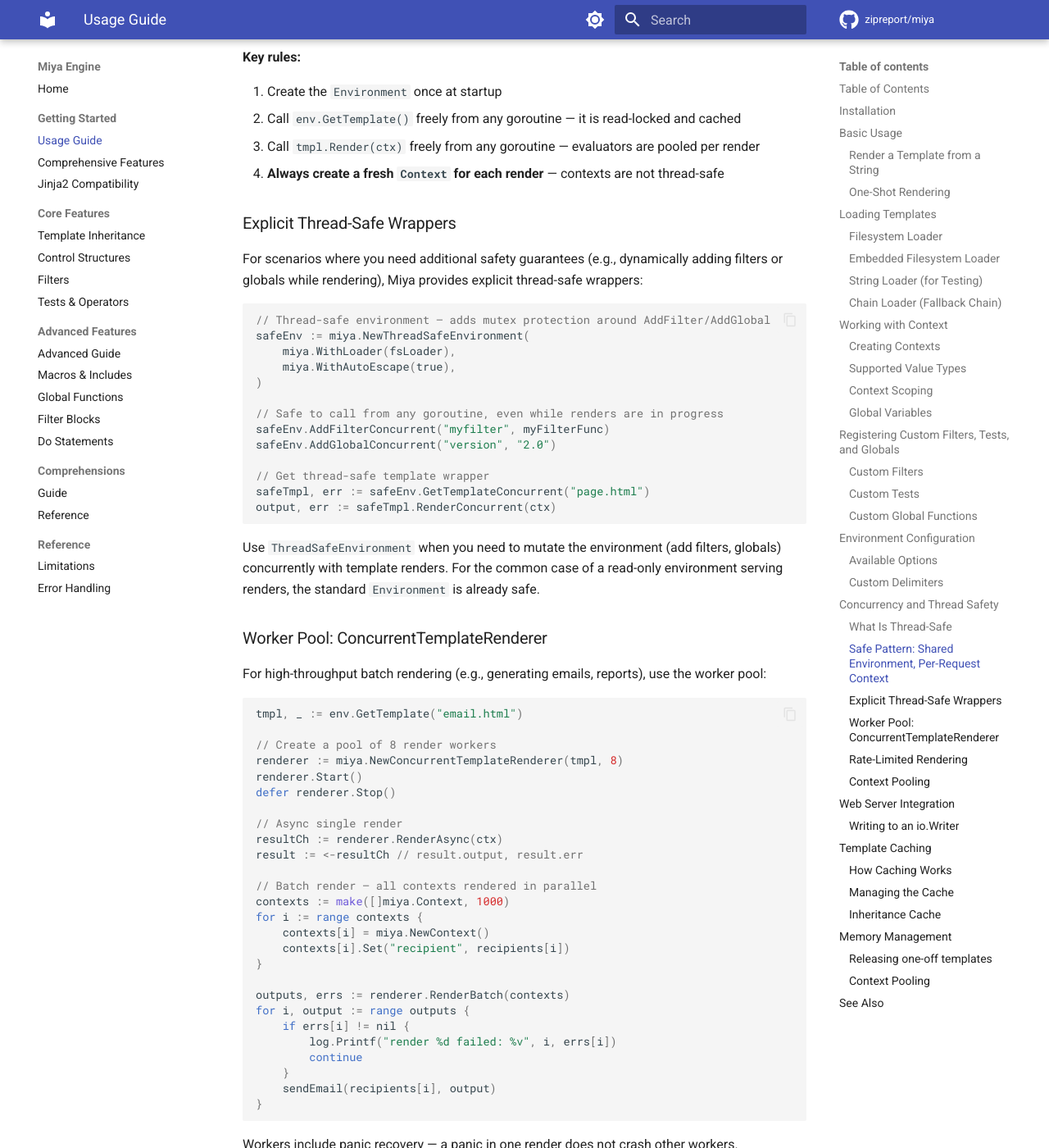
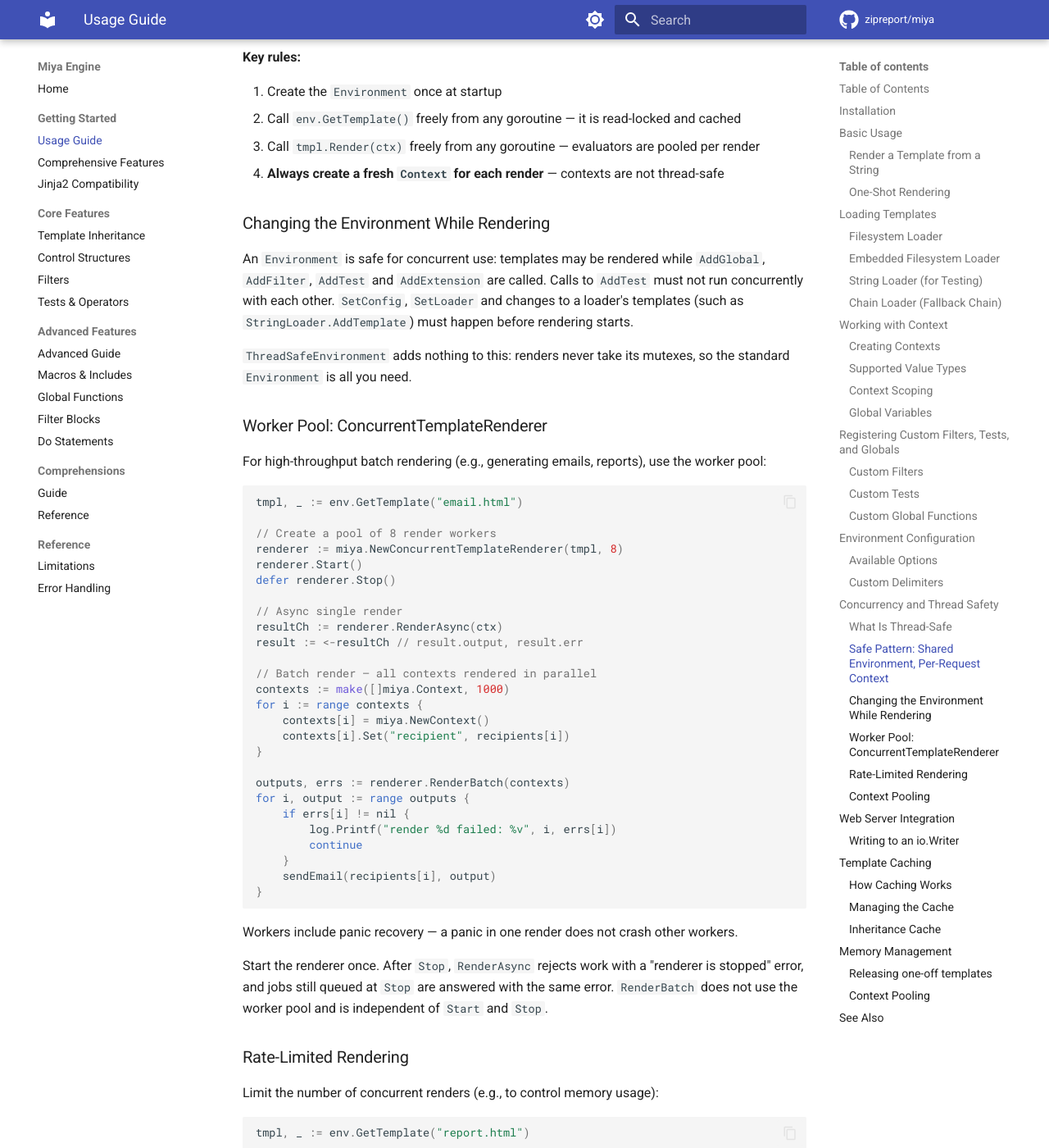
Before and after one commit to zipreport/miya, an MkDocs documentation site: the page built from docs/USAGE_GUIDE.md, in a window 1280 px wide and 1400 px high, scrolled down 9482 px. Shown: the whole window at 82% size. Built offline with MkDocs 1.6.1 and Material for MkDocs 9.7.7, drawn with Linux system fonts in a browser that asks for light colours; comment, search, counter and statistics services are not loaded.

Commit message:
docs: document concurrent use and namespace-only assignment
Co-Authored-By: Claude Sonnet 5.5 <noreply@anthropic.com>

````diff
--- a/docs/USAGE_GUIDE.md
+++ b/docs/USAGE_GUIDE.md
@@ -453,27 +453,11 @@ func handler(w http.ResponseWriter, r *http.Request) {
 3. Call `tmpl.Render(ctx)` freely from any goroutine — evaluators are pooled per render
 4. **Always create a fresh `Context` for each render** — contexts are not thread-safe
 
-### Explicit Thread-Safe Wrappers
+### Changing the Environment While Rendering
 
-For scenarios where you need additional safety guarantees (e.g., dynamically adding filters or globals while rendering), Miya provides explicit thread-safe wrappers:
+An `Environment` is safe for concurrent use: templates may be rendered while `AddGlobal`, `AddFilter`, `AddTest` and `AddExtension` are called. Calls to `AddTest` must not run concurrently with each other. `SetConfig`, `SetLoader` and changes to a loader's templates (such as `StringLoader.AddTemplate`) must happen before rendering starts.
 
-```go
-// Thread-safe environment — adds mutex protection around AddFilter/AddGlobal
-safeEnv := miya.NewThreadSafeEnvironment(
-    miya.WithLoader(fsLoader),
-    miya.WithAutoEscape(true),
-)
-
-// Safe to call from any goroutine, even while renders are in progress
-safeEnv.AddFilterConcurrent("myfilter", myFilterFunc)
-safeEnv.AddGlobalConcurrent("version", "2.0")
-
-// Get thread-safe template wrapper
-safeTmpl, err := safeEnv.GetTemplateConcurrent("page.html")
-output, err := safeTmpl.RenderConcurrent(ctx)
-```
-
-Use `ThreadSafeEnvironment` when you need to mutate the environment (add filters, globals) concurrently with template renders. For the common case of a read-only environment serving renders, the standard `Environment` is already safe.
+`ThreadSafeEnvironment` adds nothing to this: renders never take its mutexes, so the standard `Environment` is all you need.
 
 ### Worker Pool: ConcurrentTemplateRenderer
 
@@ -509,6 +493,8 @@ for i, output := range outputs {
 ```
 
 Workers include panic recovery — a panic in one render does not crash other workers.
+
+Start the renderer once. After `Stop`, `RenderAsync` rejects work with a "renderer is stopped" error, and jobs still queued at `Stop` are answered with the same error. `RenderBatch` does not use the worker pool and is independent of `Start` and `Stop`.
 
 ### Rate-Limited Rendering
 
````
Also changed, not shown: CHANGELOG.md (+2 -0 lines), 1 other file.
